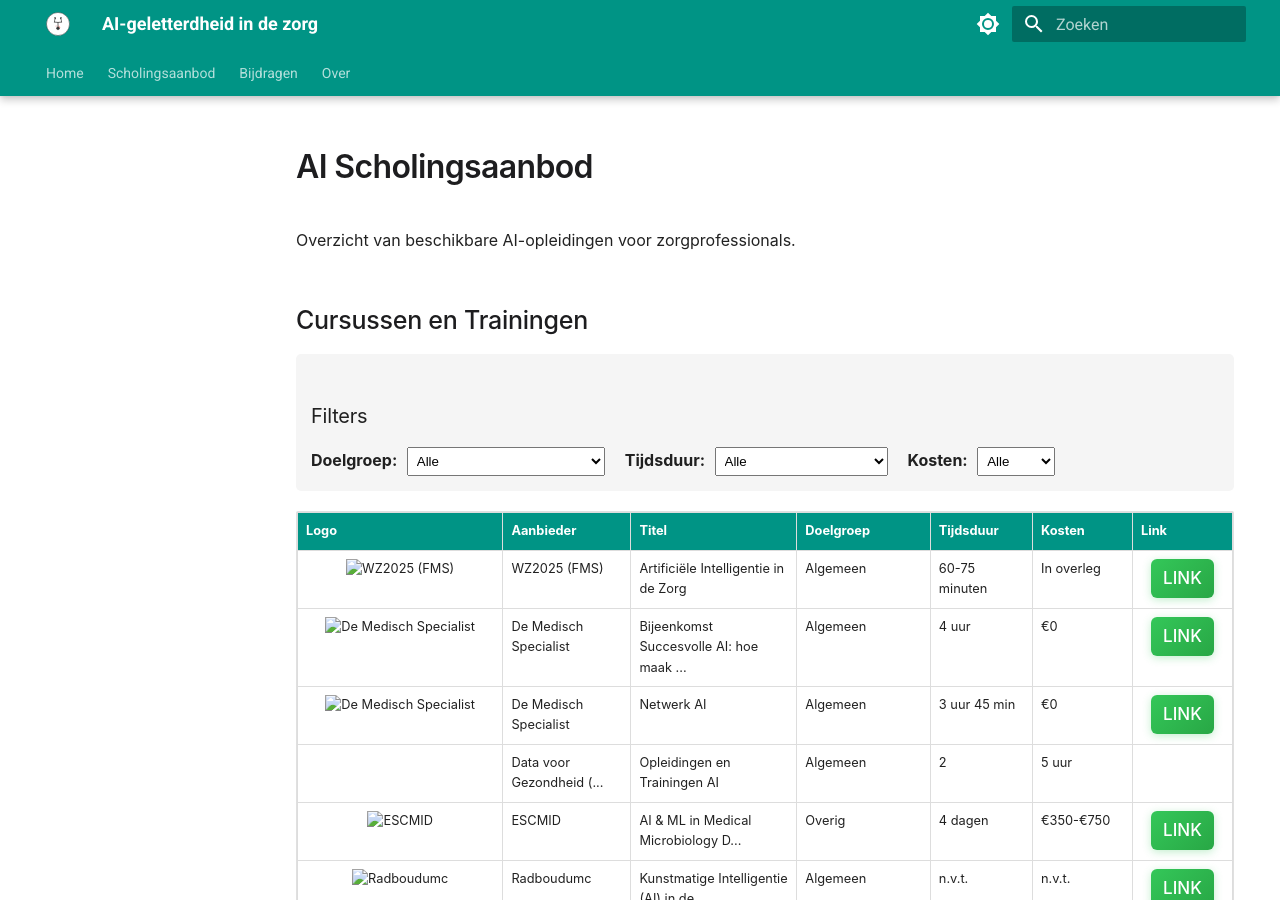
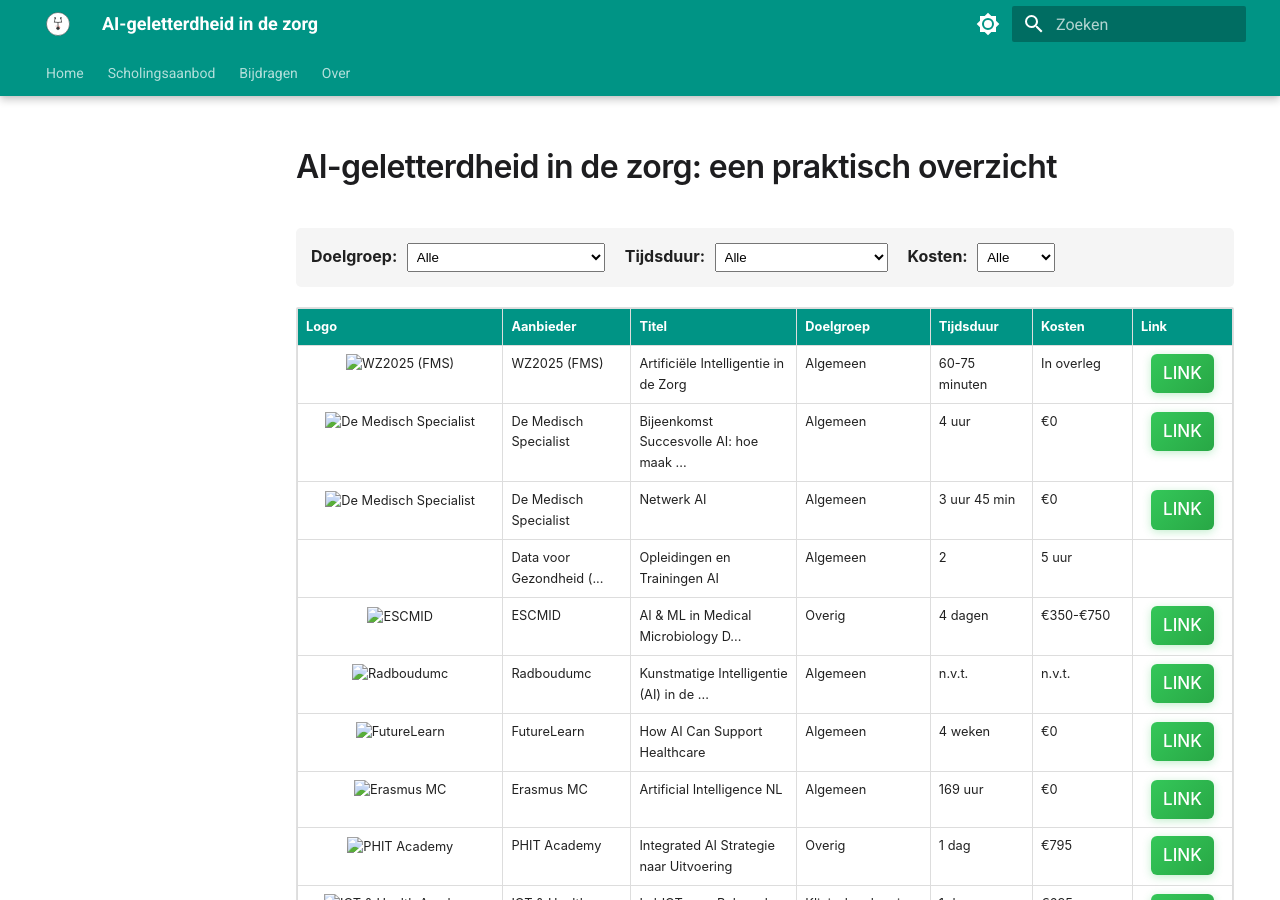
Before and after one commit to Ajsvdk/Ai-Geletterdheid-FMS, an MkDocs documentation site: the page built from docs/SCHOLINGSAANBOD.md, in a window 1280 px wide and 900 px high. Built offline with MkDocs 1.6.1 and Material for MkDocs 9.7.7, drawn with Linux system fonts in a browser that asks for light colours.

Commit message:
logo and scholingsaanbod page logic updated

```diff
--- a/docs/SCHOLINGSAANBOD.md
+++ b/docs/SCHOLINGSAANBOD.md
@@ -1,12 +1,6 @@
-# AI Scholingsaanbod
-
-Overzicht van beschikbare AI-opleidingen voor zorgprofessionals.
-
-## Cursussen en Trainingen
-
+# AI-geletterdheid in de zorg: een praktisch overzicht
 
 <div style="margin-bottom: 20px; padding: 15px; background-color: #f5f5f5; border-radius: 5px;">
-    <h3>Filters</h3>
     <div style="display: flex; gap: 20px; flex-wrap: wrap;">
         <div>
             <label for="doelgroep-filter" style="font-weight: bold;">Doelgroep:</label>
--- a/generate_table.py
+++ b/generate_table.py
@@ -227,11 +227,7 @@ def generate_table_from_csv():
     table_lines.extend(['</tbody>', '</table>'])
 
     # Generate complete markdown content
-    content = f"""# AI Scholingsaanbod
-
-Overzicht van beschikbare AI-opleidingen voor zorgprofessionals.
-
-## Cursussen en Trainingen
+    content = f"""# # AI-geletterdheid in de zorg: een praktisch overzicht
 
 {filter_html}
 
```
Also changed, not shown: README.md (+12 -4 lines), docs/over.md (+1 -1 lines).
